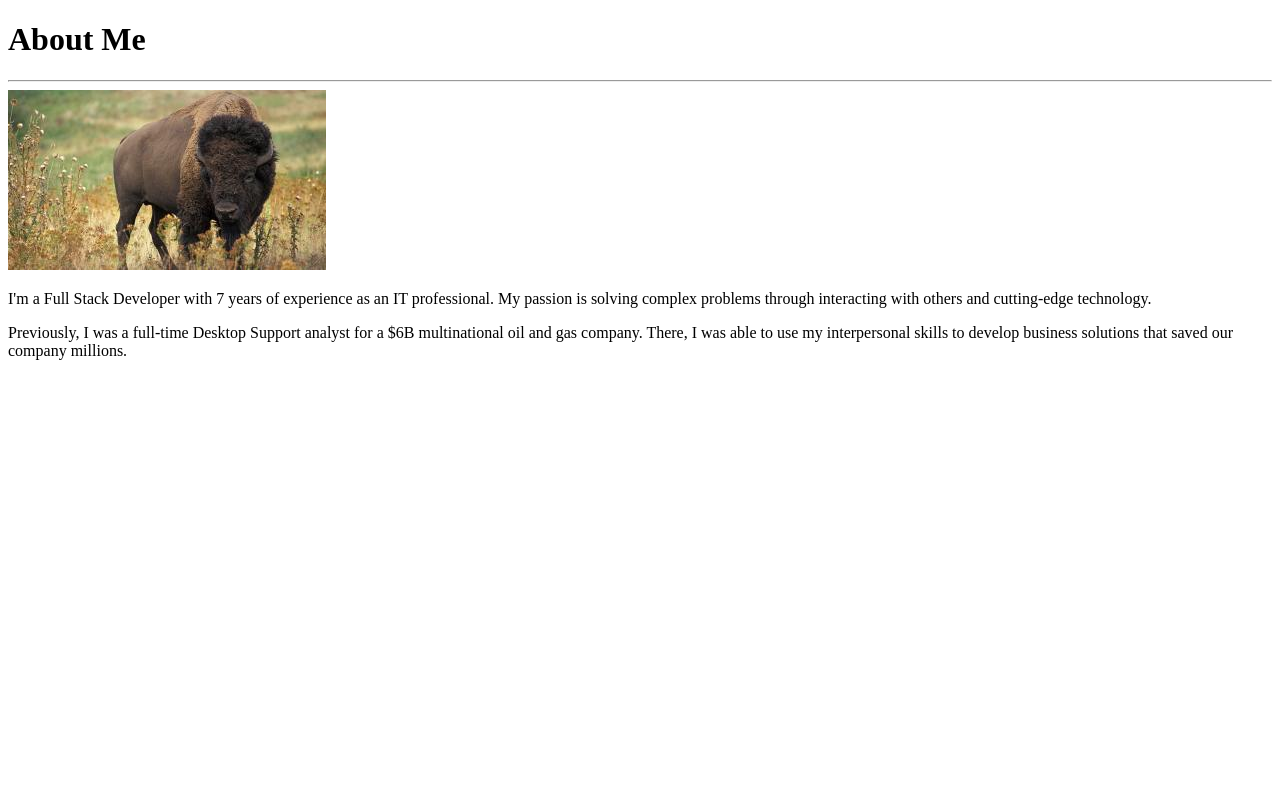
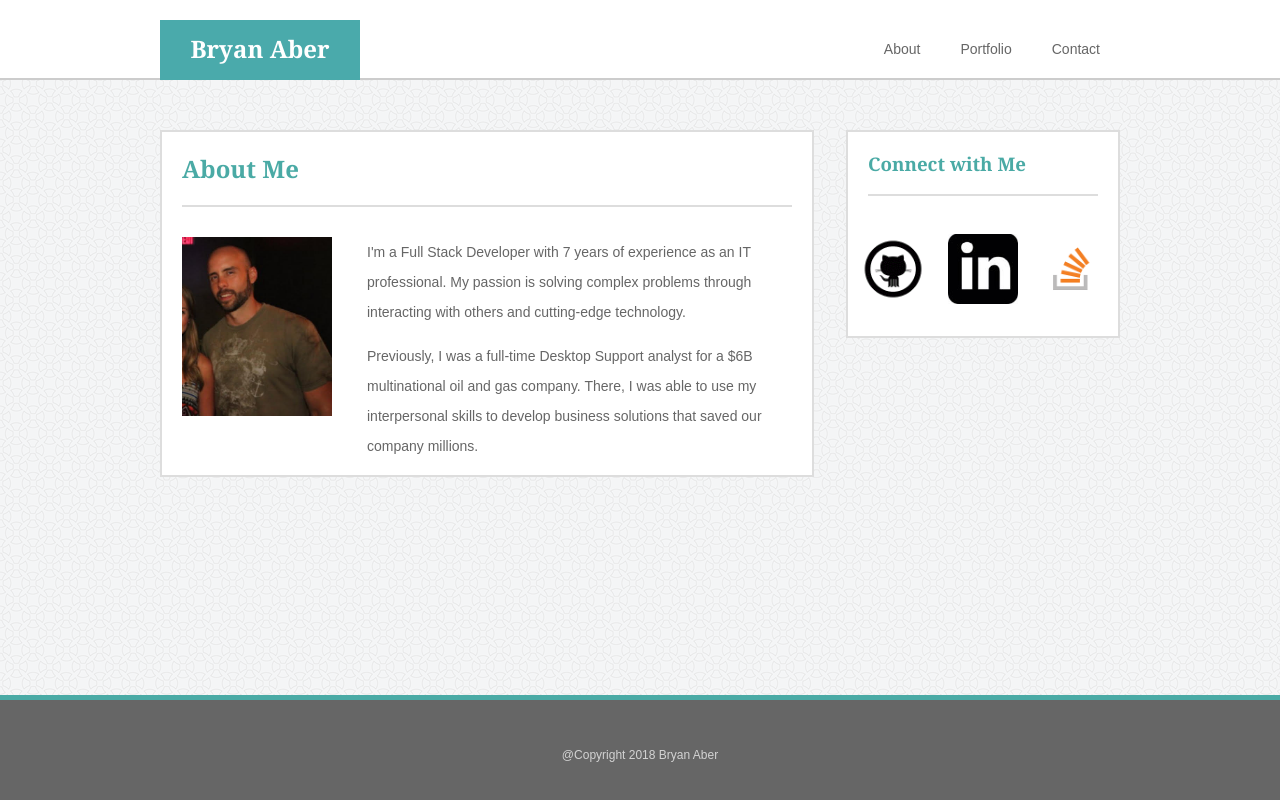
Before and after one commit to baber9/Basic-Portfolio, a plain HTML site: page index.html in a window 1280 px wide. Drawn offline with Linux system fonts and the light colour scheme.

Commit message:
add content to about

```diff
--- a/assets/css/style.css
+++ b/assets/css/style.css
@@ -0,0 +1,145 @@
+/* Shared Styles */
+
+h1, h2, h3 {
+    font-family: 'Georgia', Times, 'Times New Roman', serif;
+}
+
+p, a {
+    font-family: 'Arial', 'Helvetica Neue', Helvetica, sans-serif;
+    font-size: 14px;
+    color: #666666;
+}
+
+body {
+    margin: 0px;
+    background-image: url("../images/circles-light.png");
+}
+
+/* Header Styles */
+
+#nav {
+    background-color: #ffffff;
+    border-bottom: 2px solid #cccccc;
+    margin-bottom: 50px;
+    padding-top: 20px;
+}
+.header {
+    width: 960px;
+    margin: auto;
+}
+
+h1 {
+    color: #ffffff;
+    text-align: center;
+    margin-top: 12px;
+}
+
+#name {
+    background-color: #4aaaab;
+    height: 60px;
+    width: 200px;
+    float: left;
+}
+
+ul {
+    list-style-type: none;
+    margin: 0;
+    overflow: hidden;
+}
+
+li {
+    display: block;
+    padding: 20px;
+    float: right;
+}
+
+a {
+    text-decoration: none;
+}
+
+
+
+
+
+/* Content Styles */
+
+h2 {
+    padding-left: 20px;
+    color: #4aaaa5;
+}
+
+
+img {
+    width: 70px;
+    margin: auto;
+    padding: 8px;
+    display: inline-block;
+    margin-bottom: 20px;
+}
+
+#icons {
+    text-align: center;
+}
+
+
+#bio-img {
+    width: 150px;
+    float: left;
+    margin-right: 15px;
+    padding: 0px 20px 20px 20px;
+}
+
+.container {
+    width: 960px;
+    margin: auto;
+}
+
+#aboutMe {
+    width: 650px;
+    background-color: #ffffff;
+    position: absolute;
+    margin: 0;
+    border: 2px solid #dddddd;
+}
+
+
+#connect {
+    width: 270px;
+    background-color: #ffffff;
+    float: right;
+    margin: auto;
+    border: 2px solid #dddddd;
+}
+
+hr {
+    margin: 0px 20px 30px 20px;
+    border: 1px solid #dddddd;
+}
+
+p {
+    line-height: 30px;
+}
+
+h3 {
+    padding-left: 20px;
+    color: #4aaaa5;
+}
+
+/* Footer Styles */
+
+footer {
+    position: absolute;
+    bottom: 0;
+    background-color: #666666;
+    height: 100px;
+    border-top: 5px solid #4aaaa5;
+    width: 100%;
+}
+
+#copyright {
+    color: #d9d9d9;
+    font-size: 12px;
+    text-align: center;
+    margin-top: 40px;
+    color: lightgray;
+}
--- a/index.html
+++ b/index.html
@@ -3,15 +3,55 @@
     <head>
         <meta charset="utf-8">
         <title>Bryan Aber - About Me</title>
+        <link rel="stylesheet" type="text/css" href="assets/css/style.css" />
     </head>
 
     <body>
-        <h1>About Me</h1>
-        <hr>
-        <img src = "assets/images/buffalo.jpg" alt="Buffalo" />
-        <p>I'm a Full Stack Developer with 7 years of experience as an IT professional.  My passion is solving complex problems through interacting with others and cutting-edge technology.</p>
+        <section id="nav">
+            <div class="header">
 
-        <p>Previously, I was a full-time Desktop Support analyst for a $6B multinational oil and gas company.  There, I was able to use my interpersonal skills to develop business solutions that saved our company millions.</p>
+                <div id="name">
+                    <h1>Bryan Aber</h1>
+                </div>
+
+                <div id="links">
+                    <ul>
+                        <li><a href="contact.html">Contact</a></li>
+                        <li><a href="portfolio.html">Portfolio</a></li>
+                        <li><a href="index.html">About</a></li>
+                    </ul>
+                </div>
+            </div>
+        </section>
+
+        <div class="container">
+
+            <!-- ABOUT ME SECTION -->
+            <div id="aboutMe">
+                <h2>About Me</h2>
+                <hr />
+                <img src="assets/images/me.jpg" alt="Bryan Aber" id="bio-img" />
+                <p>I'm a Full Stack Developer with 7 years of experience as an IT professional.  My passion is solving complex problems through interacting with others and cutting-edge technology.</p>
+
+                <p>Previously, I was a full-time Desktop Support analyst for a $6B multinational oil and gas company.  There, I was able to use my interpersonal skills to develop business solutions that saved our company millions.</p>
+            </div>
+
+            <!-- CONTACT SECTION -->
+            <section id="connect">
+                <h3>Connect with Me</h3>
+                <hr />
+                <div id="icons">
+                    <a href="http://github.com/baber9" target="_blank"><img src="assets/images/github.gif" alt="GitHub" /></a>
+                    <a href="http://www.linkedin.com/in/bryan-aber" target="_blank"><img src="assets/images/linkedin.jpg" alt="LinkedIn" /></a>
+                    <a href="http://stackexchange.com/users/12243158/bryan" target="_blank"><img src="assets/images/stackOverflow.png" alt="Stack Overflow" /></a>
+                </div>
+            </section>
+        </div>
+
+        <footer>
+            <p id="copyright">@Copyright 2018 Bryan Aber</p>
+        </footer>
+
 
 
 
```
Also changed, not shown: assets/images/circles-light.png (added), assets/images/me.jpg (added), assets/images/stackOverflow.png (added).
